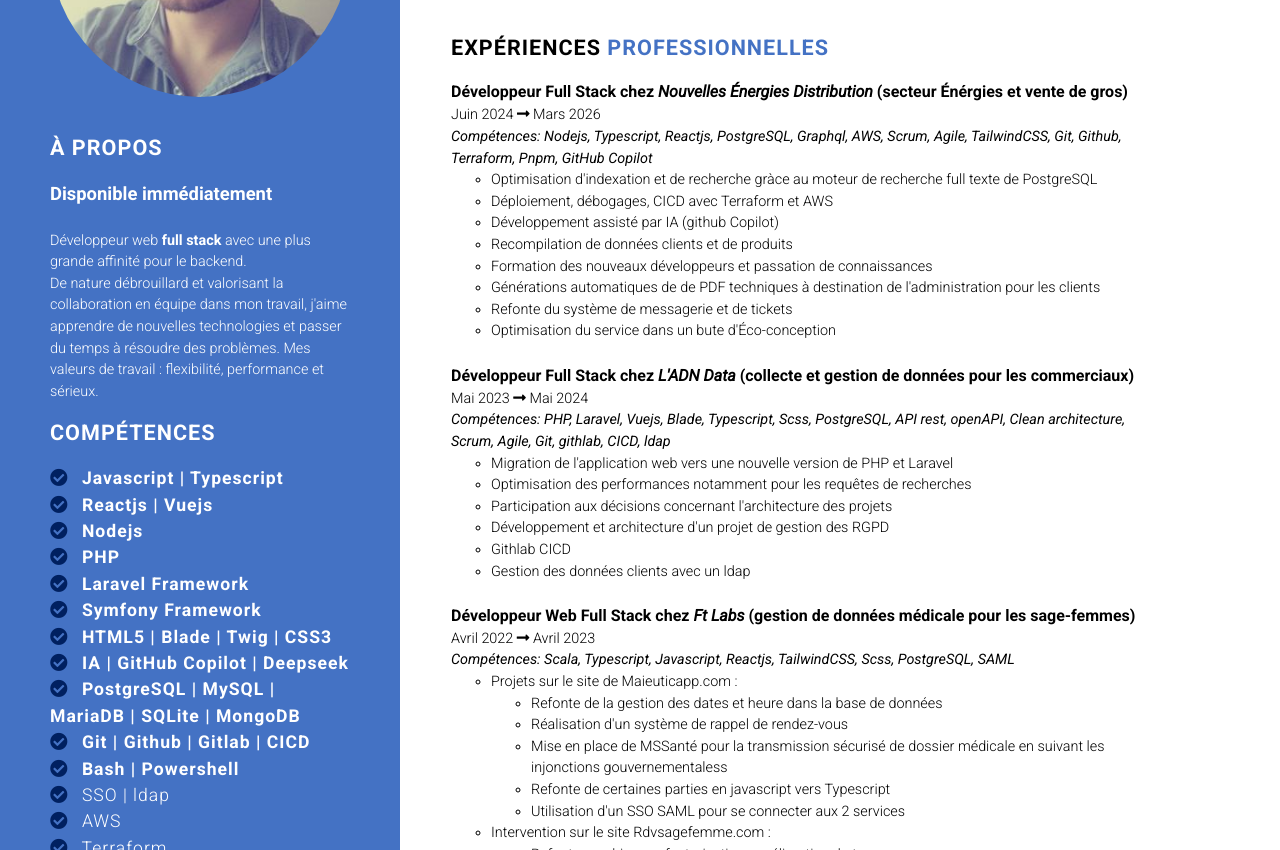
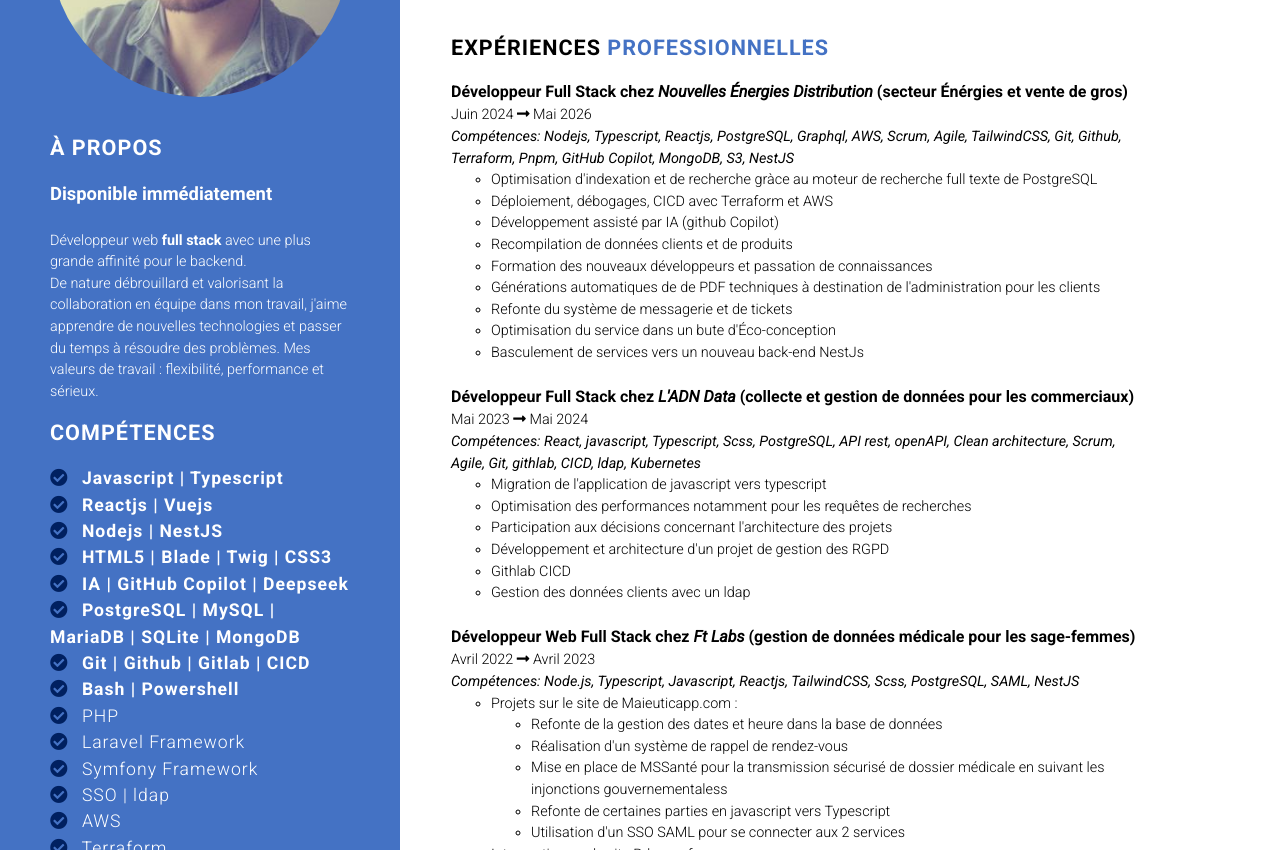
Before and after one commit to Paul-Veber/CV_HTML, a plain HTML site: page index.html in a window 1280 px wide. Shown: the part 253-1103 px from the top of the page. Drawn offline with Linux system fonts and the light colour scheme.

Commit message:
js version

```diff
--- a/index.html
+++ b/index.html
@@ -38,10 +38,7 @@
         <ul class="skills">
           <li><i class="icon fas fa-check-circle text-darkblue"></i> <strong>Javascript | Typescript</strong></li>
           <li><i class="icon fas fa-check-circle text-darkblue"></i> <strong>Reactjs | Vuejs</strong></li>
-          <li><i class="icon fas fa-check-circle text-darkblue"></i> <strong>Nodejs</strong></li>
-          <li><i class="icon fas fa-check-circle text-darkblue"></i> <strong>PHP</strong></li>
-          <li><i class="icon fas fa-check-circle text-darkblue"></i> <strong>Laravel Framework</strong></li>
-          <li><i class="icon fas fa-check-circle text-darkblue"></i> <strong>Symfony Framework</strong></li>
+          <li><i class="icon fas fa-check-circle text-darkblue"></i> <strong>Nodejs | NestJS</strong></li>
           <li><i class="icon fas fa-check-circle text-darkblue"></i> <strong>HTML5 | Blade | Twig &#124; CSS3</strong>
           <li><i class="icon fas fa-check-circle text-darkblue"></i> <strong>IA | GitHub Copilot | Deepseek</strong>
           </li>
@@ -50,6 +47,9 @@
           <li><i class="icon fas fa-check-circle text-darkblue"></i> <strong>Git | Github | Gitlab | CICD</strong>
           </li>
           <li><i class="icon fas fa-check-circle text-darkblue"></i> <strong>Bash | Powershell</strong></li>
+          <li><i class="icon fas fa-check-circle text-darkblue"></i> PHP</li>
+          <li><i class="icon fas fa-check-circle text-darkblue"></i> Laravel Framework</li>
+          <li><i class="icon fas fa-check-circle text-darkblue"></i> Symfony Framework</li>
           <li><i class="icon fas fa-check-circle text-darkblue"></i> SSO | ldap</li>
           <li><i class="icon fas fa-check-circle text-darkblue"></i> AWS</li>
           <li><i class="icon fas fa-check-circle text-darkblue"></i> Terraform</li>
@@ -92,7 +92,7 @@
     <div class="right-column">
       <div class="header">
         <div style="display: flex;justify-content: space-between;">
-          <h1>Développeur Full Stack </h1>
+          <h1>Développeur Node.js </h1>
         </div>
         <div>
           <h1>Paul <span class="text-blue text-uppercase">Veber</span></h1>
@@ -103,10 +103,10 @@
           <li style="padding-top: 3%;display:block;"><i class="icon fas fa-phone text-blue"></i> 06 61 22 51 52 </li>
           <li style="padding-top: 3%;"><i class="icon fas fa-map-marker-alt text-blue"></i> 21 rue Willy Brandt, 69100
             Villeurbanne</listyle>
-          <li style="padding-top: 3%;">
-            <i class="icon fab fa-linkedin text-blue"></i>Linkedin: <a
-              href="https://www.linkedin.com/in/paul-veber-1847b322a/">paul-veber</a>
-          </li>
+            <!-- <li style="padding-top: 3%;"> -->
+            <!--   <i class="icon fab fa-linkedin text-blue"></i>Linkedin: <a -->
+            <!--     href="https://www.linkedin.com/in/paul-veber-1847b322a/">paul-veber</a> -->
+            <!-- </li> -->
           <li style="padding-top: 3%;">
             <i class="icon fab fa-github text-blue"></i>Github: <a href="https://github.com/Paul-Veber">Paul-Veber</a>
           </li>
@@ -120,10 +120,10 @@
               (secteur Énérgies et vente de
               gros)</strong>
             <br>
-            Juin 2024 <i class="fas fa-long-arrow-alt-right"></i> Mars 2026
+            Juin 2024 <i class="fas fa-long-arrow-alt-right"></i> Mai 2026
             <br>
             <em>Compétences: Nodejs, Typescript, Reactjs, PostgreSQL, Graphql, AWS, Scrum, Agile, TailwindCSS, Git,
-              Github, Terraform, Pnpm, GitHub Copilot</em>
+              Github, Terraform, Pnpm, GitHub Copilot, MongoDB, S3, NestJS</em>
           </p>
           <ul class="experience-list">
             <li>Optimisation d'indexation et de recherche gràce au moteur de recherche full texte de PostgreSQL</li>
@@ -134,6 +134,7 @@
             <li>Générations automatiques de de PDF techniques à destination de l'administration pour les clients</li>
             <li>Refonte du système de messagerie et de tickets</li>
             <li>Optimisation du service dans un bute d'Éco-conception</li>
+            <li>Basculement de services vers un nouveau back-end NestJs</li>
           </ul>
           <br>
         </div>
@@ -145,11 +146,11 @@
             <br>
             Mai 2023 <i class="fas fa-long-arrow-alt-right"></i> Mai 2024
             <br>
-            <em>Compétences: PHP, Laravel, Vuejs, Blade, Typescript, Scss, PostgreSQL, API rest, openAPI, Clean
-              architecture, Scrum, Agile, Git, githlab, CICD, ldap</em>
+            <em>Compétences: React, javascript, Typescript, Scss, PostgreSQL, API rest, openAPI, Clean
+              architecture, Scrum, Agile, Git, githlab, CICD, ldap, Kubernetes</em>
           </p>
           <ul class="experience-list">
-            <li>Migration de l'application web vers une nouvelle version de PHP et Laravel</li>
+            <li>Migration de l'application de javascript vers typescript</li>
             <li>Optimisation des performances notamment pour les requêtes de recherches</li>
             <li>Participation aux décisions concernant l'architecture des projets</li>
             <li>Développement et architecture d'un projet de gestion des RGPD </li>
@@ -166,7 +167,7 @@
             <br>
             Avril 2022 <i class="fas fa-long-arrow-alt-right"></i> Avril 2023
             <br>
-            <em>Compétences: Scala, Typescript, Javascript, Reactjs, TailwindCSS, Scss, PostgreSQL, SAML</em>
+            <em>Compétences: Node.js, Typescript, Javascript, Reactjs, TailwindCSS, Scss, PostgreSQL, SAML, NestJS</em>
           </p>
           <ul class="experience-list">
             <li>Projets sur le site de Maieuticapp.com :</li>
```
